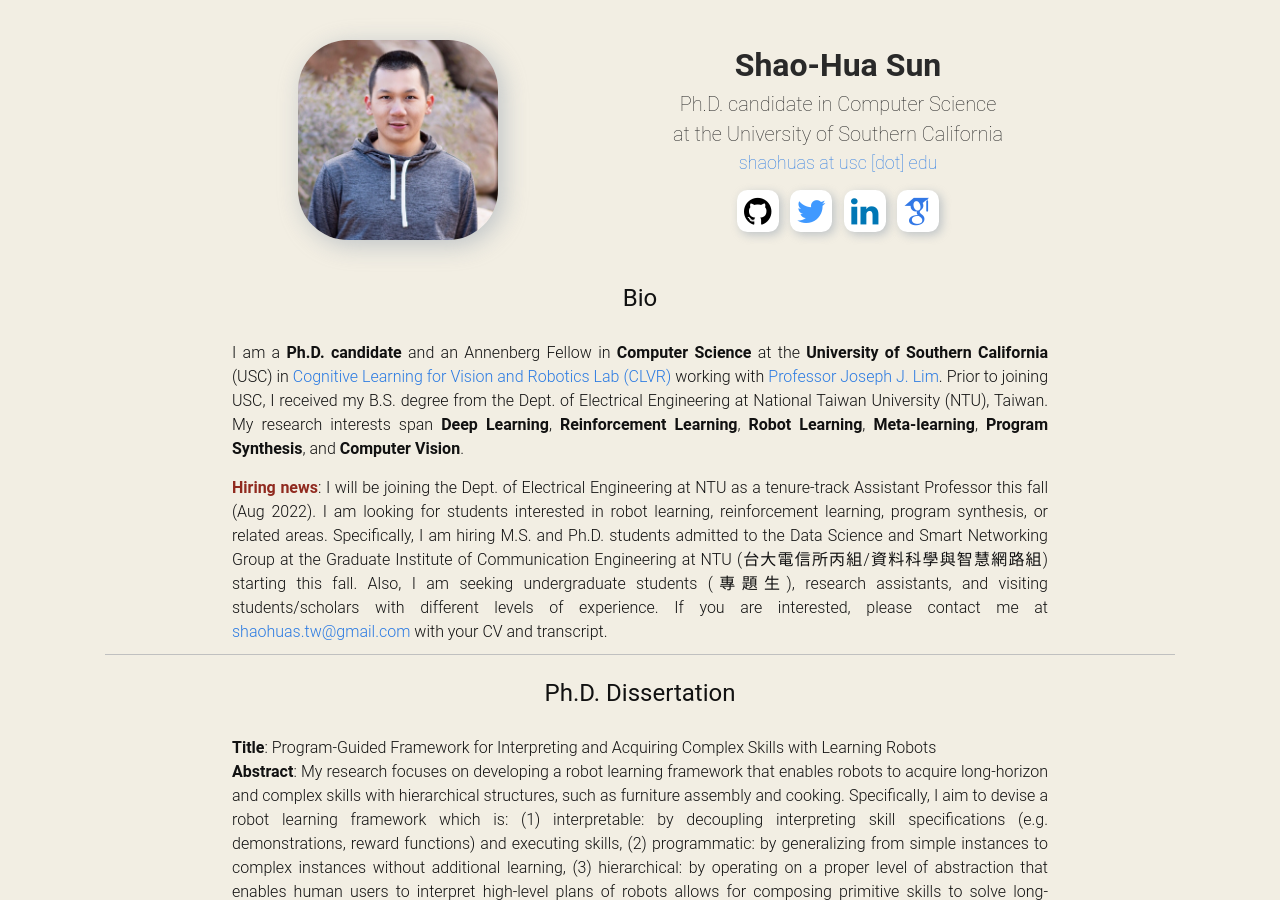
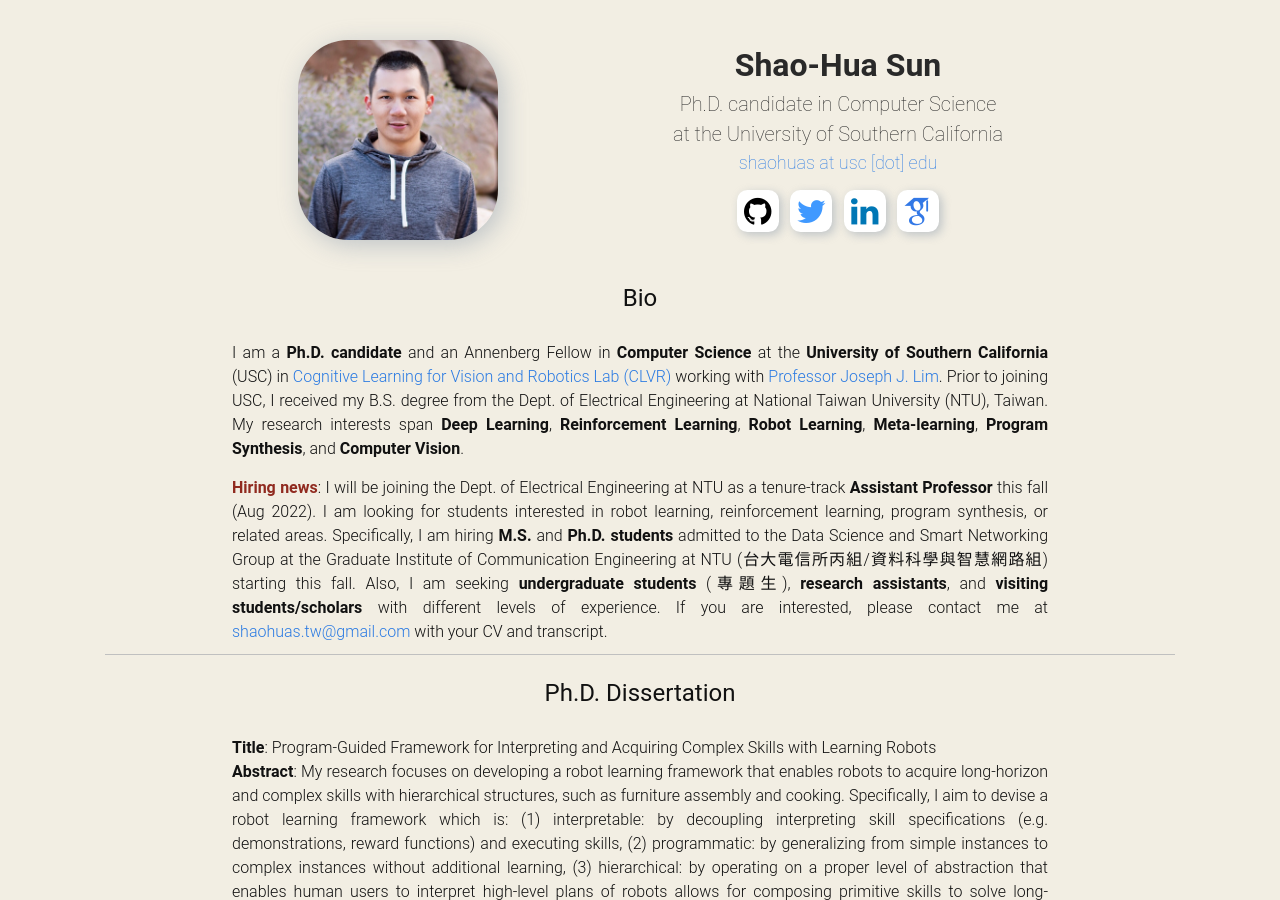
Before and after one commit to shaohua0116/shaohua0116.github.io, a Jekyll site: the page built from index.html, in a window 1280 px wide and 900 px high. Built offline with Jekyll 4.4.1, drawn with Linux system fonts in a browser that asks for light colours; some web fonts are replaced.

Commit message:
edit hiring news

```diff
--- a/_data/bio.yml
+++ b/_data/bio.yml
@@ -8,7 +8,7 @@
   title:    ""
   content:
     me: "I am a <strong>Ph.D. candidate</strong> and an Annenberg Fellow in <strong>Computer Science</strong> at the <strong>University of Southern California</strong> (USC) in <a href='http://clvrai.com/'  target='_blank'>Cognitive Learning for Vision and Robotics Lab (CLVR)</a> working with <a href='http://people.csail.mit.edu/lim/' target='_blank'>Professor Joseph J. Lim</a>. Prior to joining USC, I received my B.S. degree from the Dept. of Electrical Engineering at National Taiwan University (NTU), Taiwan. My research interests span <strong>Deep Learning</strong>, <strong>Reinforcement Learning</strong>, <strong>Robot Learning</strong>, <strong>Meta-learning</strong>, <strong> Program Synthesis</strong>, and <strong>Computer Vision</strong>."
-    hiring: "<span style='color: #902a1f;'><b>Hiring news</b></span>: I will be joining the Dept. of Electrical Engineering at NTU as a tenure-track Assistant Professor this fall (Aug 2022). I am looking for students interested in robot learning, reinforcement learning, program synthesis, or related areas. Specifically, I am hiring M.S. and Ph.D. students admitted to the Data Science and Smart Networking Group at the Graduate Institute of Communication Engineering at NTU (台大電信所丙組/資料科學與智慧網路組) starting this fall. Also, I am seeking undergraduate students (專題生), research assistants, and visiting students/scholars with different levels of experience. If you are interested, please contact me at <a href = 'mailto: shaohuas.tw@gmail.com'>shaohuas.tw@gmail.com</a> with your CV and transcript."
+    hiring: "<span style='color: #902a1f;'><b>Hiring news</b></span>: I will be joining the Dept. of Electrical Engineering at NTU as a tenure-track <strong>Assistant Professor</strong> this fall (Aug 2022). I am looking for students interested in robot learning, reinforcement learning, program synthesis, or related areas. Specifically, I am hiring <strong>M.S.</strong> and <strong>Ph.D. students</strong> admitted to the Data Science and Smart Networking Group at the Graduate Institute of Communication Engineering at NTU (台大電信所丙組/資料科學與智慧網路組) starting this fall. Also, I am seeking <strong>undergraduate students</strong> (專題生), <strong>research assistants</strong>, and <strong>visiting students/scholars</strong> with different levels of experience. If you are interested, please contact me at <a href = 'mailto: shaohuas.tw@gmail.com'>shaohuas.tw@gmail.com</a> with your CV and transcript."
 short:
   date:
   title:  "Shao-Hua Sun"
```
